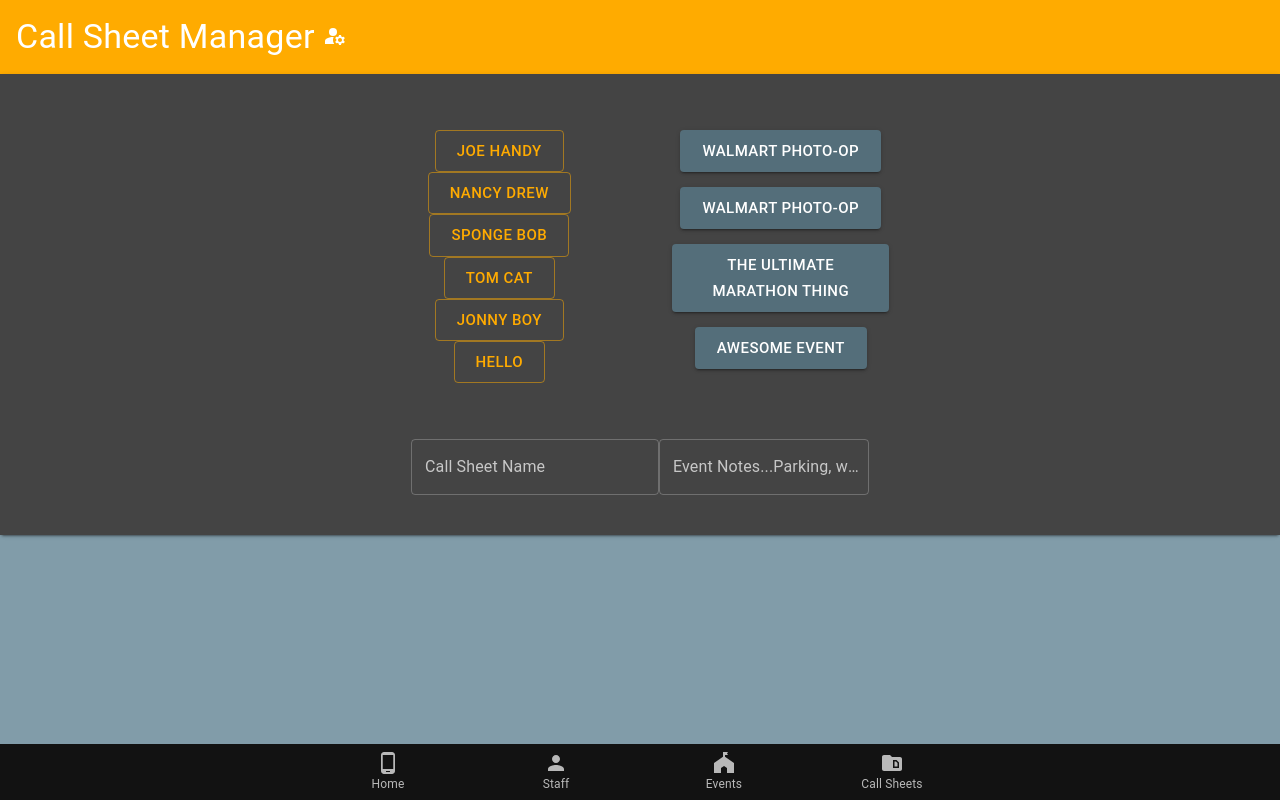
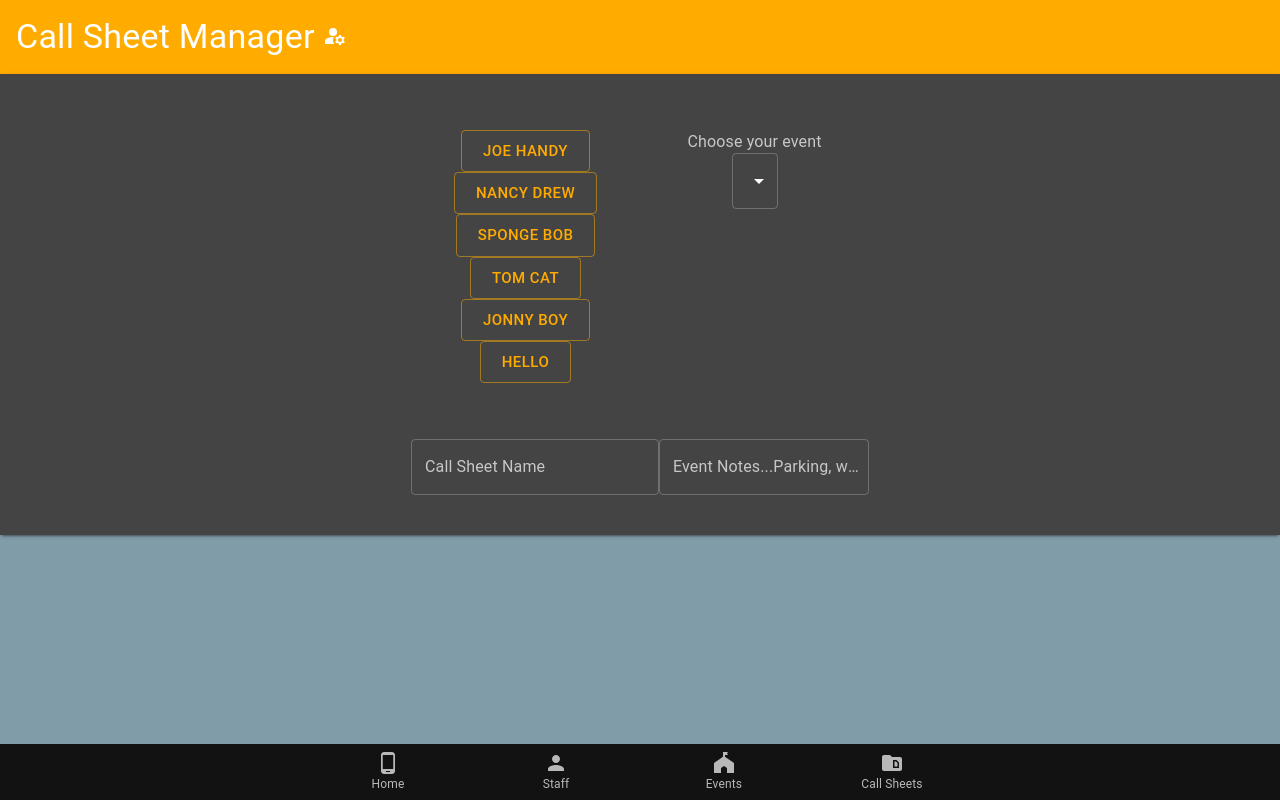
Before and after one commit to hariseldon27/call-sheet-manager, a React (Create React App) app: page /callsheets/editor in a window 1280 px wide. Built offline with nearby package versions, Linux system fonts and the light colour scheme; data requests are answered from the project's data file.

Commit message:
working on the dropdown list select - many issues

```diff
--- a/src/components/CallSheetBuilderMaterial.js
+++ b/src/components/CallSheetBuilderMaterial.js
@@ -28,6 +28,10 @@ import Paper from '@mui/material/Paper';
 import Avatar from '@mui/material/Avatar';
 import IconButton from '@mui/material/IconButton';
 import Grid from '@mui/material/Grid';
+import InputLabel from '@mui/material/InputLabel';
+import MenuItem from '@mui/material/MenuItem';
+import FormControl from '@mui/material/FormControl';
+import Select from '@mui/material/Select';
 
 
 
@@ -44,6 +48,7 @@ function CallSheetBuilderMaterial() {
     const [eventToAdd, setEventToAdd] = useState([])
     const [staffCallSheetCards, setStaffCallSheetCards] = useState([])
     const [eventCallSheetCards, setEventCallSheetCards] = useState([])
+    const [eventInEditor, setEventInEditor] = useState([])
     const [callSheetInEditor, setCallSheetInEditor] = useState()
     const [formData, setFormData] = useState({
         name: '',
@@ -75,12 +80,13 @@ function CallSheetBuilderMaterial() {
     }
     function handleEventClick(e) {
         e.preventDefault()
-        if (eventToAdd.find(ele => ele === e.target.id) ) {
+        console.log("handlEventClick thinks e target value is " + e.target.value)
+        if (eventToAdd.find(ele => ele === e.target.value) ) {
             return null
         } else {
-            setEventToAdd([...eventToAdd, e.target.id])
+            setEventToAdd([e.target.value])
         }
-        eventCardGetter(e.target.id)
+        eventCardGetter(e.target.value)
     }
 
     function handleEditChange(e){
@@ -90,8 +96,7 @@ function CallSheetBuilderMaterial() {
     function handleStaffRemove(e) {
         e.preventDefault()
         const staffToGo = e.target.id
-        console.log(e)
-        console.log(staffToGo)
+        // console.log(staffToGo)
         const updatedItems = staffToAdd.filter(item => item !== staffToGo);
         setStaffToAdd(updatedItems)
         const correctedId = 1 + parseInt(staffToGo, 10)
@@ -100,13 +105,14 @@ function CallSheetBuilderMaterial() {
         }
     function handleEventRemove(e) {
         e.preventDefault()
-        const eventToGo = e.target.id
-        const updatedItems = eventToAdd.filter(item => item !== eventToGo);
+        const eventToGo = e.target.value
+        const correctedId = 1 + parseInt(eventToGo, 10)
+        const updatedItems = eventToAdd.filter(item => item !== correctedId);
         setEventToAdd(updatedItems)
-        const correctedId = 1 + parseInt(eventToGo, 10)
-        const updatedEventCards = eventCallSheetCards.filter(item => item.id !== ( correctedId ))
+        const updatedEventCards = eventCallSheetCards.filter(item => item.id !== ( eventToGo ))
         setEventCallSheetCards(updatedEventCards)
         }
+        console.log("eventcallsheetcards are:" + eventCallSheetCards)
 
     function staffCardGetter(staffId) {
         const cardId = 1 + parseInt(staffId, 10)
@@ -117,13 +123,22 @@ function CallSheetBuilderMaterial() {
     }
     function eventCardGetter(eventId) {
         const cardId = 1 + parseInt(eventId, 10)
-        // console.log(cardId)
+        console.log("eventCardGetter says eventId is: " + cardId)
         fetch(`http://localhost:3006/events/${cardId}`)
         .then((r)=> r.json())
-        .then((cards) => setEventCallSheetCards([...eventCallSheetCards, cards]))
+        .then((cards) => setEventCallSheetCards((cards) => cards))
     }
 
-    console.log(staffCallSheetCards)
+    // const selectVals = () => {
+    //     if (eventCallSheetCards.length <= 0) {
+    //         return 1
+    //     }
+    //     else {
+    //         return eventCallSheetCards
+    //     }
+    // }
+
+    console.log("staffCallSheetCards are: " + staffCallSheetCards)
     // console.log(formData)
 
 //these are the table builder functions
@@ -152,22 +167,22 @@ function CallSheetBuilderMaterial() {
 
 
 
-
-        function cellChecker(cellData, staffId) {
-            if (
-                typeof cellData === 'object' &&
-                !Array.isArray(cellData) &&
-                cellData !== null
-            ) {
-                const cellObject = Object.values(cellData)
-                return cellObject.map((obj) => <TableRow key={obj.id}>{cellChecker(obj)}</TableRow>)
-            } else {
-                return <TableCell key={cellData.id}>{cellData}</TableCell>
-            }
-        }
+// fenceposts - this cellCheckerfunction isn't needed currently because we are using set rows
+        // function cellChecker(cellData, staffId) {
+        //     if (
+        //         typeof cellData === 'object' &&
+        //         !Array.isArray(cellData) &&
+        //         cellData !== null
+        //     ) {
+        //         const cellObject = Object.values(cellData)
+        //         return cellObject.map((obj) => <TableRow key={obj.id}>{cellChecker(obj)}</TableRow>)
+        //     } else {
+        //         return <TableCell key={cellData.id}>{cellData}</TableCell>
+        //     }
+        // }
 
 
-
+        //render our call sheet staff buttons
     const renderCallSheetStaff = staffToAdd.map((staffId) => {
         return (
             <TableContainer>
@@ -187,6 +202,7 @@ function CallSheetBuilderMaterial() {
                                 onClick={handleStaffRemove}
                                 >Remove
                                 </Button>
+
                         <Table>
                             {renderRow(staffId, staffCallSheetCards)}
                         </Table>
@@ -194,9 +210,10 @@ function CallSheetBuilderMaterial() {
             </TableContainer>
             )
         })
+        //render our call sheet event info
     const renderCallSheetEvent = eventToAdd.map((staffId) => {
         return (
-            <TableContainer>
+            <TableContainer key={uuid()}>
                     <Box
                     sx={{
                         backgroundColor: 'primary.light',
@@ -249,10 +266,11 @@ function CallSheetBuilderMaterial() {
                             m: 1,
                             width: 'md'
                             }}
+                            spacing={2}
                             >
                                 {/* left side this holds the staff buttons to add to the sheet */}
                                 {staffers.map((staff, id) => (
-                                    <Grid item spacing={2}>
+                                    <Grid item key={uuid()}>
                                         <Button
                                         key={id}
                                         variant="outlined"
@@ -274,25 +292,31 @@ function CallSheetBuilderMaterial() {
                             }}
                             >
                                 {/* right sidehave this hold the event list */}
-                                {eachEvent.map((event, id) => (
                                     <Grid item>
-                                        <Button
-                                        key={id}
-                                        variant="contained"
-                                        color="primary"
-                                        size="large"
-                                        id={id}
-                                        onClick={handleEventClick}
-                                        >{event.name}</Button>
+                                        <InputLabel id="event-selector-label">Choose your event</InputLabel>
+                                            <Select
+                                                labelId="event-selector-label"
+                                                id="event-selector"
+                                                label="event-selector"
+                                                onChange={handleEventClick}
+                                                value={eventInEditor}
+                                                >
+                                                    <MenuItem value=""><em>Choose Event...</em></MenuItem>
+                                            {eachEvent.map((selection) => (
+
+                                                <MenuItem key={selection.id} value={selection.id}>{selection.name}</MenuItem>
+                                                ))}
+                                            </Select>
                                     </Grid>
-                                ))}
+
+
                 </Container>
 
             {/* close the top container */}
             </Box>
             <Box>
                 <Box>
-                {renderCallSheetEvent}
+                    {renderCallSheetEvent}
                 </Box>
                 <Box>
                     {renderCallSheetStaff}
```
